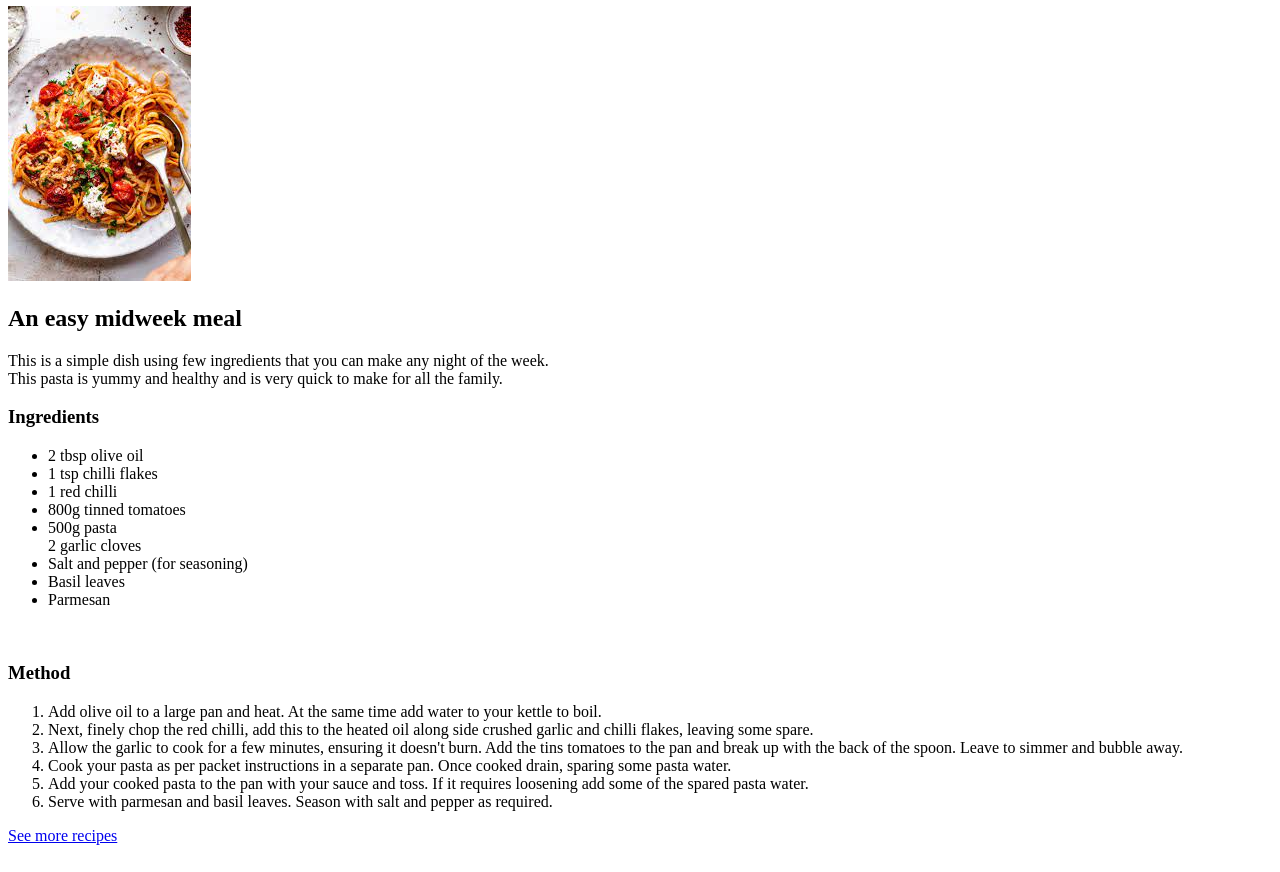
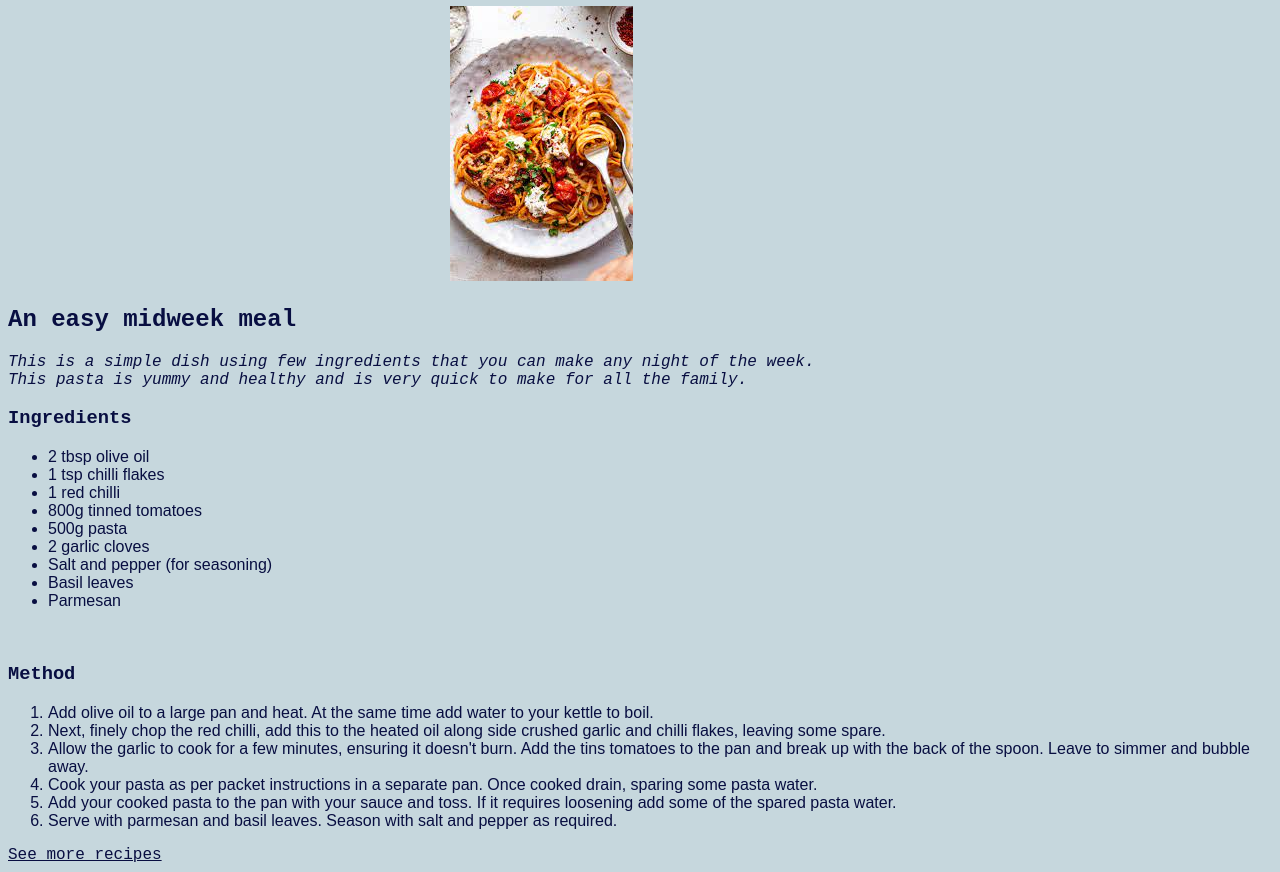
Before and after one commit to elsajay/odin-recipes, a plain HTML site: page recipes/tomato_chilli_pasta.html in a window 1280 px wide. Shown: the part 74-946 px from the top of the page. Drawn offline with Linux system fonts and the light colour scheme.

Commit message:
Style all pages across recipe pages

```diff
--- a/recipes/tomato_chilli_pasta.html
+++ b/recipes/tomato_chilli_pasta.html
@@ -5,6 +5,7 @@
     <meta http-equiv="X-UA-Compatible" content="IE=edge">
     <meta name="viewport" content="width=device-width, initial-scale=1.0">
     <title>Tomato and Chilli Pasta</title>
+    <link href="../style.css" rel="stylesheet">
 </head>
 <body>
 
@@ -17,14 +18,14 @@
         <p>This is a simple dish using few ingredients that you can make any night of the week. <br>
         This pasta is yummy and healthy and is very quick to make for all the family.</p>
 
-        <h3>Ingredients</h3>
-        <ul>
+        <h3 >Ingredients</h3>
+        <ul class="ingredients">
             <li>2 tbsp olive oil</li>
             <li>1 tsp chilli flakes</li>
             <li>1 red chilli</li>
             <li>800g tinned tomatoes</li>
             <li>500g pasta</li>
-            <liDocument>2 garlic cloves</li>
+            <li>2 garlic cloves</li>
             <li>Salt and pepper (for seasoning)</li>
             <li>Basil leaves</li>
             <li>Parmesan</li>
@@ -39,7 +40,6 @@
             <li>Add your cooked pasta to the pan with your sauce and toss. If it requires loosening add some of the spared pasta water.</li>
             <li>Serve with parmesan and basil leaves. Season with salt and pepper as required.</li>
         </ol>
-        <p>
             <a href="../index.html">See more recipes</a>
 </body>
 </html></a>
--- /dev/null
+++ b/style.css
@@ -0,0 +1,52 @@
+/* * {
+    border: 1px black solid;
+
+} */
+* {
+    font-family: 'Courier New', Courier, monospace;
+    color: rgb(8, 14, 65);
+    background-color: rgb(198, 215, 221);
+    text-align: left;
+  }
+
+h1 {
+    font-weight: 1000;
+    font-size: 32px;
+}
+
+h2 {
+    font-weight: 900;
+}
+
+h3 {
+    font-weight: 800;
+}
+
+p {
+    font-style: italic;
+}
+
+a:hover {
+    background-color: red;
+}
+
+ul li,
+ol li {
+    font-family: Arial, Helvetica, sans-serif;
+
+}
+
+#recipes li {
+    text-align: center;
+    list-style-position: inside;
+}
+
+.title {
+    text-align: center;
+
+}
+
+img {
+    margin-left: 35%;
+
+}
```
Also changed, not shown: index.html (+3 -3 lines), recipes/greenjuice.html (+2 -1 lines), recipes/veggie_stirfry.html (+2 -1 lines).
